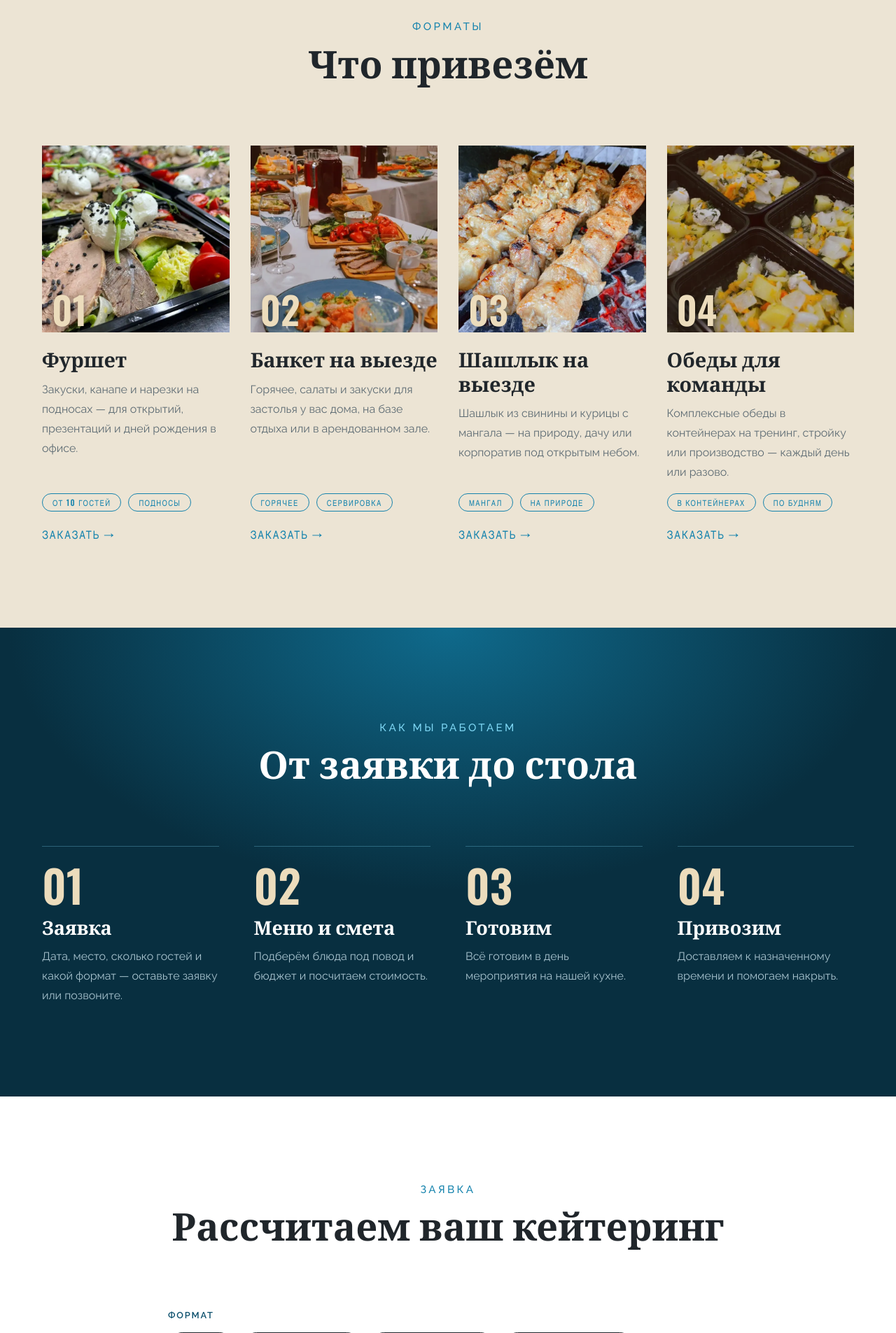
After one commit to jojobommm-dot/briz, a FastAPI app: page /keytering in a window 1280 px wide. The commit adds this page. Shown: the part 1440-3345 px from the top of the page at 70% size. Run offline with FastAPI, Linux system fonts and the light colour scheme.

Commit message:
Выездной кейтеринг: страница, заявка, блок на главной
/keytering: плакатный заголовок и фото подносов с текстом по кругу,
четыре формата (фуршет, банкет на выезде, шашлык на выезде, обеды для
команды) на реальных фото кафе, тёмный блок «От заявки до стола»,
форма с выбором формата пилюлями. Ссылка с карточки формата сразу
отмечает его в заявке (?format=shashlyk).

Заявки проверяются (телефон, дата, 5–500 гостей, место) и пишутся в
data/catering_requests.jsonl, как банкетные; страница «спасибо» стала
общей для обоих видов заявок. Цен в кейтеринге нет сознательно:
смету кафе считает под мероприятие.

Кейтеринг в шапке и подвале; «Главная» из шапки убрана — туда ведёт
логотип; бургер теперь до 1200 px. На главной — плакатный блок после
банкетов.

Co-Authored-By: Claude Opus 5.5 <noreply@anthropic.com>

```diff
--- a/static/css/site.css
+++ b/static/css/site.css
@@ -143,7 +143,8 @@ input, select, textarea, button { font: inherit; color: inherit; }
 .nav a { padding: 14px 0; font-size: .95rem; font-weight: 700; text-transform: uppercase; color: var(--white); border-bottom: 1px solid rgba(255,255,255,.06); }
 .nav a:hover, .nav a[aria-current="page"] { color: var(--accent); }
 .nav__phone { color: var(--accent) !important; border-bottom: 0 !important; }
-@media (min-width: 1100px) {
+/* В шапке шесть пунктов и кнопка: ниже 1200 px им тесно — сворачиваем в бургер */
+@media (min-width: 1200px) {
   .burger, .nav__phone { display: none; }
   .header__cta { display: inline-flex; }
   .nav { position: static; display: flex; flex-direction: row; gap: 30px; padding: 0; background: none; border: 0; margin-right: auto; }
@@ -601,3 +602,55 @@ body::after {
 @media (prefers-reduced-motion: reduce) { .ring, .vinyl__disc { animation: none; } }
 /* На телефоне вокруг пластинки тесно: тарелки наезжают на кольцо текста — оставляем одну пластинку */
 @media (max-width: 700px) { .still > img { display: none; } .still { height: 420px; } .still__main { width: 250px; top: 40px; } }
+
+/* ================= Выездной кейтеринг ================= */
+/* Плакатный заголовок в две строки, как «VODKA ONLY» */
+.poster { display: flex; flex-direction: column; margin: 0 0 26px; font-family: var(--poster); font-weight: 600; text-transform: uppercase; line-height: .92; letter-spacing: .01em; color: var(--ink); }
+.poster span:first-child { font-size: clamp(2.6rem, 6vw, 4.4rem); color: var(--river); }
+.poster span:last-child { font-size: clamp(3.2rem, 8.6vw, 6.4rem); }
+.kt-intro__grid { display: grid; gap: 60px; align-items: center; }
+@media (min-width: 900px) { .kt-intro__grid { grid-template-columns: 1.1fr 1fr; gap: 100px; } .kt-teaser .kt-intro__grid { grid-template-columns: 1fr 1.1fr; } }
+.kt-intro__text { font-size: 1.08rem; color: var(--text); max-width: 560px; }
+.kt-intro__pills { margin: 26px 0 40px; color: var(--ink); }
+.kt-intro__cta .frame-btn { margin: 7px 9px; }
+.kt-intro__photo { width: min(440px, 76%); margin: 40px auto; }
+.kt-teaser { background-color: var(--kraft-light); }
+.kt-teaser .menu3__photo, .kt-intro .menu3__photo { box-shadow: 0 0 0 4px var(--vinyl), 0 0 0 10px rgba(21,131,173,.14), 0 30px 50px rgba(8,47,64,.25); }
+
+.kt-formats { background-color: var(--kraft-light); }
+.kt-cards { display: grid; gap: 40px 30px; }
+@media (min-width: 700px) { .kt-cards { grid-template-columns: repeat(2, 1fr); } }
+@media (min-width: 1100px) { .kt-cards { grid-template-columns: repeat(4, 1fr); } }
+.kt-card { display: flex; flex-direction: column; }
+.kt-card__img { position: relative; aspect-ratio: 1; overflow: hidden; margin-bottom: 24px; }
+.kt-card__img img { width: 100%; height: 100%; object-fit: cover; transition: transform .6s; }
+.kt-card:hover .kt-card__img img { transform: scale(1.05); }
+.kt-card__num { position: absolute; left: 14px; bottom: 6px; font-family: var(--poster); font-weight: 600; font-size: 3.4rem; line-height: 1; color: var(--cream); text-shadow: 0 2px 12px rgba(0,0,0,.5); }
+.kt-card__title { font-size: 1.8rem; margin-bottom: .3em; }
+.kt-card__text { color: var(--text); flex: 1; }
+.kt-card__tags { margin-bottom: 18px; color: var(--river); }
+.kt-card__tags .pill { font-size: .72rem; }
+.kt-card__link { font-family: var(--poster); font-weight: 500; letter-spacing: .12em; text-transform: uppercase; color: var(--river); }
+.kt-card__link:hover { color: var(--ink); }
+
+.kt-steps { padding: 90px 0; background: radial-gradient(ellipse 70% 80% at 50% 0%, #0f6a8c 0%, var(--dark) 70%); color: var(--text-dark); --accent: var(--glow); }
+@media (min-width: 900px) { .kt-steps { padding: 130px 0; } }
+.kt-steps__list { list-style: none; margin: 0; padding: 0; display: grid; gap: 40px; }
+@media (min-width: 800px) { .kt-steps__list { grid-template-columns: repeat(4, 1fr); gap: 50px; } }
+.kt-step { border-top: 1px solid rgba(127,216,245,.3); padding-top: 22px; }
+.kt-step__num { display: block; font-family: var(--poster); font-weight: 600; font-size: 4rem; line-height: 1; color: var(--cream); margin-bottom: 16px; }
+.kt-step__title { font-size: 1.7rem; color: var(--white); margin-bottom: .3em; }
+.kt-step p { margin: 0; }
+
+.narrow-form { max-width: 920px; }
+.kt-form__grid { display: grid; gap: 0 30px; }
+@media (min-width: 700px) { .kt-form__grid { grid-template-columns: 1fr 1fr; } .kt-form__wide { grid-column: 1 / -1; } }
+.kt-form .consent { margin: 18px 0 0; }
+.kt-form__formats { border: 0; padding: 0; margin: 0 0 30px; }
+.kt-form__formats legend { display: block; font-size: .8rem; font-weight: 600; letter-spacing: .14em; text-transform: uppercase; color: var(--accent-deep); margin-bottom: 12px; padding: 0; }
+.choices { display: flex; flex-wrap: wrap; gap: 12px; }
+.choice { position: relative; cursor: pointer; }
+.choice input { position: absolute; opacity: 0; }
+.choice span { display: inline-block; padding: 9px 20px 8px; border: 1.5px solid var(--ink); border-radius: 999px; font-family: var(--poster); font-weight: 500; letter-spacing: .1em; text-transform: uppercase; color: var(--ink); transition: background .2s, color .2s; }
+.choice input:checked + span { background: var(--ink); color: var(--cream); }
+.choice input:focus-visible + span { outline: 2px solid var(--river); outline-offset: 3px; }
--- a/templates/_base.html
+++ b/templates/_base.html
@@ -36,10 +36,10 @@
         <span class="logo__words"><span class="logo__name">БРИЗ</span><span class="logo__tag">{{ cafe.tagline }}</span></span>
       </a>
       <nav class="nav" id="nav" aria-label="Разделы">
-        <a href="/" {% if nav == 'home' %}aria-current="page"{% endif %}>Главная</a>
         <a href="/menu" {% if nav == 'menu' %}aria-current="page"{% endif %}>Меню</a>
         <a href="/obedy" {% if nav == 'obedy' %}aria-current="page"{% endif %}>Обеды</a>
         <a href="/banket" {% if nav == 'banket' %}aria-current="page"{% endif %}>Банкеты</a>
+        <a href="/keytering" {% if nav == 'keytering' %}aria-current="page"{% endif %}>Кейтеринг</a>
         <a href="/#galereya">Галерея</a>
         <a href="/kontakty" {% if nav == 'kontakty' %}aria-current="page"{% endif %}>Контакты</a>
         <a class="nav__phone" href="tel:{{ cafe.phone }}">{{ cafe.phone|phone }}</a>
@@ -65,6 +65,7 @@
             <li><a href="/menu">Основное меню</a></li>
             <li><a href="/obedy">Обеды на неделю</a></li>
             <li><a href="/banket">Банкеты</a></li>
+            <li><a href="/keytering">Выездной кейтеринг</a></li>
             <li><a href="/#galereya">Галерея</a></li>
           </ul>
         </div>
--- /dev/null
+++ b/templates/keytering.html
@@ -0,0 +1,117 @@
+{% extends "_base.html" %}
+{% from "_macros.html" import page_banner, heading, pills, ring_text, frame_btn %}
+{% block title %}Выездной кейтеринг — кафе «{{ cafe.name }}», {{ cafe.city }}{% endblock %}
+{% block description %}Выездной кейтеринг кафе «{{ cafe.name }}» в Перми: фуршеты, банкеты на выезде, шашлык с мангала и обеды для команды. Заявка онлайн.{% endblock %}
+
+{% block content %}
+{{ page_banner("briz/kt-banner.webp", "Кейтеринг", "Праздник там, где удобно вам",
+               "Фуршет в офисе, застолье на даче, шашлык на природе — готовим на своей кухне и привозим к нужному часу.") }}
+
+{# Плакатный заголовок в духе винилового яблока + фото с текстом по кругу #}
+<section class="section kt-intro">
+  <div class="wrap kt-intro__grid">
+    <div>
+      <h2 class="poster"><span>Выездной</span><span>кейтеринг</span></h2>
+      <p class="kt-intro__text">Привезём блюда «Бриза» туда, где проходит ваш праздник: домой, в офис, на базу отдыха или в арендованный зал. Меню подберём под повод, стоимость посчитаем под число гостей.</p>
+      {{ pills(["Пермь и пригород", "от " ~ guests_min ~ " гостей", "Мангал на выезде"], "kt-intro__pills") }}
+      <div class="kt-intro__cta">{{ frame_btn("#zayavka", "Оставить заявку", "frame-btn--dark") }}</div>
+    </div>
+    <div class="ringed kt-intro__photo">
+      <img class="menu3__photo" src="/static/img/briz/kt-trays.webp" alt="Подносы с закусками для фуршета" width="800" height="800" loading="lazy">
+      {{ ring_text("Фуршет • Банкет на выезде • Шашлык • Обеды для команды •", "kt") }}
+    </div>
+  </div>
+</section>
+
+{# Форматы #}
+<section class="section kt-formats">
+  <div class="wrap">
+    {{ heading("Форматы", "Что привезём") }}
+    <div class="kt-cards">
+      {% for f in formats %}
+      <article class="kt-card">
+        <div class="kt-card__img">
+          <img src="/static/img/{{ f.image }}" alt="{{ f.title }}" width="700" height="700" loading="lazy">
+          <span class="kt-card__num">{{ '%02d'|format(loop.index) }}</span>
+        </div>
+        <h3 class="kt-card__title">{{ f.title }}</h3>
+        <p class="kt-card__text">{{ f.text }}</p>
+        {{ pills(f.tags, "kt-card__tags") }}
+        <a class="kt-card__link" href="/keytering?format={{ f.slug }}#zayavka">Заказать →</a>
+      </article>
+      {% endfor %}
+    </div>
+  </div>
+</section>
+
+{# Как работаем: тёмный блок, крупные плакатные цифры #}
+<section class="kt-steps">
+  <div class="wrap">
+    {{ heading("Как мы работаем", "От заявки до стола", light=true) }}
+    <ol class="kt-steps__list">
+      {% for title, text in steps %}
+      <li class="kt-step">
+        <span class="kt-step__num">{{ '%02d'|format(loop.index) }}</span>
+        <h3 class="kt-step__title">{{ title }}</h3>
+        <p>{{ text }}</p>
+      </li>
+      {% endfor %}
+    </ol>
+  </div>
+</section>
+
+{# Заявка #}
+<section class="section kt-form-block" id="zayavka">
+  <div class="wrap narrow-form">
+    {{ heading("Заявка", "Рассчитаем ваш кейтеринг") }}
+    <form class="kt-form" method="post" action="/keytering/zayavka" novalidate>
+      <fieldset class="field kt-form__formats">
+        <legend>Формат</legend>
+        <div class="choices">
+          {% for f in formats %}
+          <label class="choice">
+            <input type="radio" name="format" value="{{ f.slug }}" {% if (form.format or 'furshet') == f.slug %}checked{% endif %}>
+            <span>{{ f.title }}</span>
+          </label>
+          {% endfor %}
+        </div>
+        {% if errors.format %}<p class="field__error">{{ errors.format }}</p>{% endif %}
+      </fieldset>
+
+      <div class="kt-form__grid">
+        <div class="field">
+          <label for="event_date">Дата</label>
+          <input id="event_date" name="event_date" type="date" value="{{ form.event_date or '' }}" data-min-today required>
+          {% if errors.event_date %}<p class="field__error">{{ errors.event_date }}</p>{% endif %}
+        </div>
+        <div class="field">
+          <label for="guests">Гостей</label>
+          <input id="guests" name="guests" type="number" inputmode="numeric" min="{{ guests_min }}" max="{{ guests_max }}" value="{{ form.guests or 20 }}" required>
+          {% if errors.guests %}<p class="field__error">{{ errors.guests }}</p>{% endif %}
+        </div>
+        <div class="field kt-form__wide">
+          <label for="place">Куда привезти</label>
+          <input id="place" name="place" type="text" maxlength="200" placeholder="Адрес, база отдыха, офис…" value="{{ form.place or '' }}" required>
+          {% if errors.place %}<p class="field__error">{{ errors.place }}</p>{% endif %}
+        </div>
+        <div class="field">
+          <label for="name">Как к вам обращаться</label>
+          <input id="name" name="name" type="text" autocomplete="name" maxlength="80" value="{{ form.name or '' }}" required>
+          {% if errors.name %}<p class="field__error">{{ errors.name }}</p>{% endif %}
+        </div>
+        <div class="field">
+          <label for="phone">Телефон</label>
+          <input id="phone" name="phone" type="tel" autocomplete="tel" inputmode="tel" placeholder="8 912 345-67-89" value="{{ form.phone or '' }}" required>
+          {% if errors.phone %}<p class="field__error">{{ errors.phone }}</p>{% endif %}
+        </div>
+        <div class="field kt-form__wide">
+          <label for="comment">Пожелания <span class="muted">— необязательно</span></label>
+          <textarea id="comment" name="comment" rows="3" maxlength="1000" placeholder="Повод, время, нужна ли посуда и сервировка…">{{ form.comment or '' }}</textarea>
+        </div>
+      </div>
+      <div class="center"><button class="frame-btn frame-btn--dark" type="submit"><span>Отправить заявку</span></button></div>
+      <p class="consent center">Перезвоним по указанному номеру, чтобы уточнить детали и посчитать стоимость.</p>
+    </form>
+  </div>
+</section>
+{% endblock %}
--- a/templates/banket_thanks.html
+++ b/templates/thanks.html
@@ -5,7 +5,7 @@
   <div class="wrap narrow">
     <div class="done-mark"><svg viewBox="0 0 24 24" aria-hidden="true"><use href="/static/icons/sprite.svg#check"></use></svg></div>
     <h1>Заявка принята</h1>
-    <p class="lead">Перезвоним в течение часа в рабочее время, подтвердим дату и обсудим меню.</p>
+    <p class="lead">{{ lead }}</p>
     <p>Если не хотите ждать — позвоните сами: <a href="tel:{{ cafe.phone }}">{{ cafe.phone|phone }}</a></p>
     <a class="frame-btn frame-btn--dark" href="/"><span>На главную</span></a>
   </div>
```
Also changed, not shown: app/catering.py (added, +77 -0 lines), app/content.py (+51 -0 lines), app/routers/pages.py (+58 -2 lines), templates/home.html (+17 -0 lines), tests/test_pages.py (+30 -0 lines), tools/photos.py (+7 -0 lines), static/img/briz/kt-banket.webp (added), static/img/briz/kt-banner.webp (added), static/img/briz/kt-furshet.webp (added), static/img/briz/kt-obedy.webp (added), static/img/briz/kt-shashlyk.webp (added), static/img/briz/kt-trays.webp (added).
